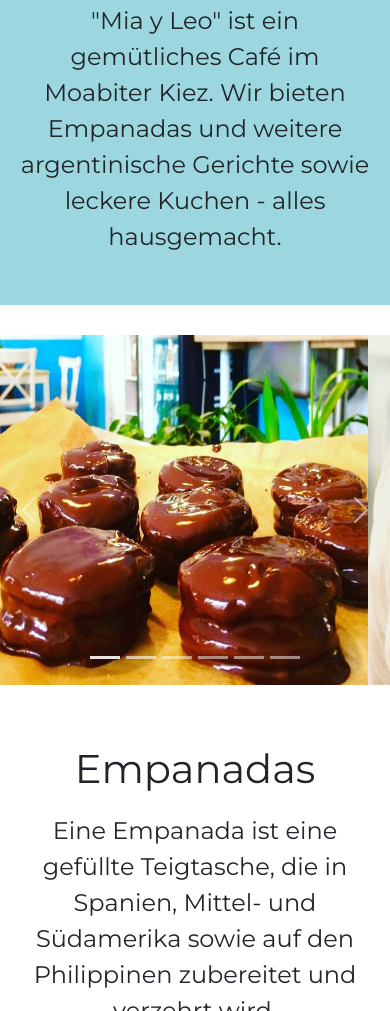
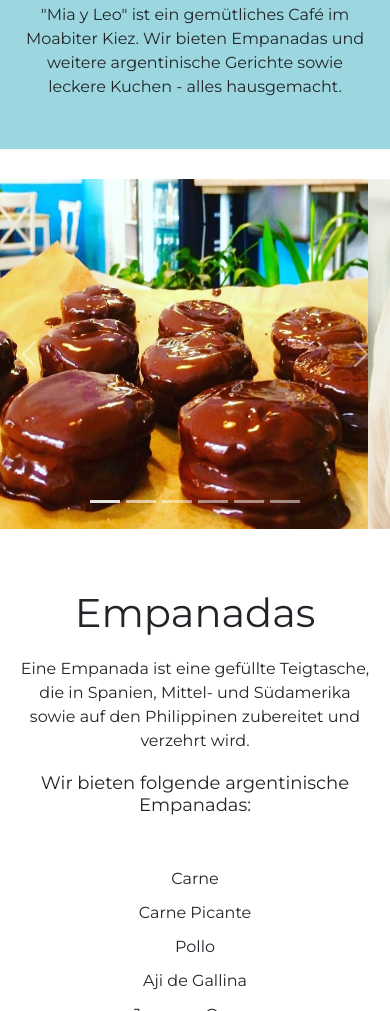
Before and after one commit to peteco83/miayleo, a plain HTML site: page index.html in a window 390 px wide. Shown: the part 989-2000 px from the top of the page. Drawn offline with nearby package versions, Linux system fonts and the light colour scheme.

Commit message:
solving cellphone version

```diff
--- a/main.css
+++ b/main.css
@@ -94,7 +94,7 @@ ul {
   position: absolute;
   align-items: center;
   padding-top: 1;
-  width: 180px;
+  width: 500px;
   height: 100vh;
   box-shadow: 0 0 10px #85888c;
   margin: -50px 0px 0 -250px;
@@ -144,7 +144,11 @@ main ul {
 
 main p {
   margin: 20px;
-  font-size: x-large;
+  font-size: medium;
+}
+
+main h2 {
+  font-size: large;
 }
 
 .speisen img,
```
